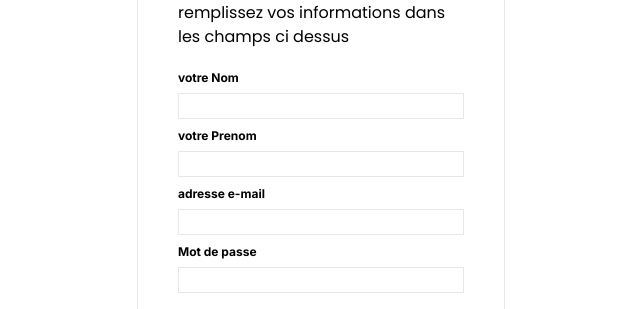
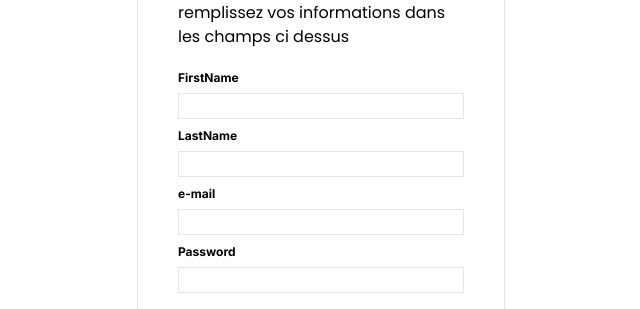
Before and after one commit to EmmanuelMbarga/TestReact, a React (Vite) app: page /store.shopiline.cm/inscription in a window 1280 px wide. Shown: the part 276-585 px from the top of the page, without its empty margins (319-959 px from the left). Built offline with nearby package versions, Linux system fonts and the light colour scheme.

Commit message:
retouche des fichier d'authentifiaction

```diff
--- a/src/components/accueil/Header/componentSearch.jsx
+++ b/src/components/accueil/Header/componentSearch.jsx
@@ -56,7 +56,7 @@ const chevronR = (
 export default function ComponentSearch() {
   return (
     <>
-      <div className="mobil:hidden MiniPortable:hidden">
+      <div className="hidden mobil:hidden MiniPortable:hidden">
         <input
           id="searchBar"
           name="searchBar"
--- a/src/pages/auth/validator/formValidate.jsx
+++ b/src/pages/auth/validator/formValidate.jsx
@@ -3,9 +3,9 @@ import { useForm } from "react-hook-form";
 import { joiResolver } from "@hookform/resolvers/joi";
 
 const ShemaUser = joi.object({
-  nom: joi.string().min(4).max(40).required(),
-  prenom: joi.string().min(4).max(20).required(),
-  email: joi.string().min(13).max(100).required().lowercase(),
+  firstName: joi.string().min(4).max(40).required(),
+  lastName: joi.string().min(4).max(20).required(),
+  email: joi.string().min(8).max(100).required().lowercase(),
   password: joi.string().min(6).max(40).required(),
 });
 
@@ -24,13 +24,13 @@ export default function FormInscriptionValidate() {
   return (
     <form onSubmit={handleSubmit(onSubmit)}>
       <label htmlFor="nom" className="labetStyle">
-        votre Nom
+        FirstName
       </label>
       <input
         type="text"
         id="nom"
         name="nom"
-        {...register("nom")}
+        {...register("firstName")}
         className="inputStyle"
       />
       <br />
@@ -41,13 +41,13 @@ export default function FormInscriptionValidate() {
       )}
 
       <label htmlFor="prenom" className="labetStyle">
-        votre Prenom
+      LastName
       </label>
       <input
         type="text"
         id="prenom"
         name="prenom"
-        {...register("prenom")}
+        {...register("lastName")}
         className="inputStyle"
       />
       <br />
@@ -59,7 +59,7 @@ export default function FormInscriptionValidate() {
 
       <label htmlFor="email" className="labetStyle">
         {" "}
-        adresse e-mail
+       e-mail
       </label>
       <input
         type="text"
@@ -76,7 +76,7 @@ export default function FormInscriptionValidate() {
       )}
 
       <label htmlFor="password" className="labetStyle">
-        Mot de passe
+        Password
       </label>
       <input
         type="password"
--- a/src/pages/auth/validator/formValidateConn.jsx
+++ b/src/pages/auth/validator/formValidateConn.jsx
@@ -1,10 +1,10 @@
 import { joiResolver } from "@hookform/resolvers/joi";
 import joi from "joi";
 import { useForm } from "react-hook-form";
-
+import axios from "axios";
 const shemaConnexion = joi.object({
-  email: joi.string().min(13).max(100).required().lowercase(),
-  password: joi.string().min(6).max(40).required(),
+  username: joi.string().min(2).max(100).required(),
+  password: joi.string().min(2).max(40).required(),
 });
 
 export default function FormValidateConn() {
@@ -17,17 +17,29 @@ export default function FormValidateConn() {
 
   const onSubmit = (data) => {
     console.log(data); //ce console.log va vous permettre de voir comment les données sont enregistré lors de la connexion. Si nous avons procédé ainsi c'est parce que l'api mis à notre dispotion ne nous expose pas toutes les URL notament celles qui permettent de faire des requettes pour la connexion .
+    axios({
+      method:"post",
+      url:"https://dummyjson.com/user/login",
+      data:{
+        username:{...register("username")},
+        password:{...register("password")}
+      }
+    }).then((res)=>{
+      console.log(res);
+    }).catch((err)=>{
+      console.log(err);
+    })
   };
   return (
     <form onSubmit={handleSubmit(onSubmit)}>
       <label htmlFor="email" className="labetStyle">
-        adresse e-mail
+       username
       </label>
       <input
         type="text"
         id="email"
         name="email"
-        {...register("email")}
+        {...register("username")}
         className="inputStyle"
       />
       <br />
@@ -35,7 +47,7 @@ export default function FormValidateConn() {
         <p className="errorStyle">email incorrect . reessayez svp</p>
       )}
       <label htmlFor="password" className="labetStyle">
-        Mot de passe
+        password
       </label>
       <input
         type="password"
```
